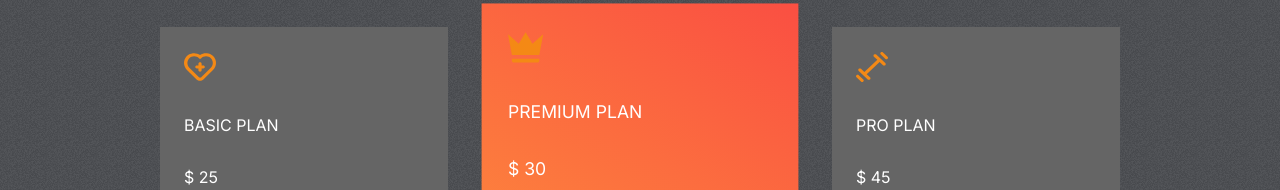
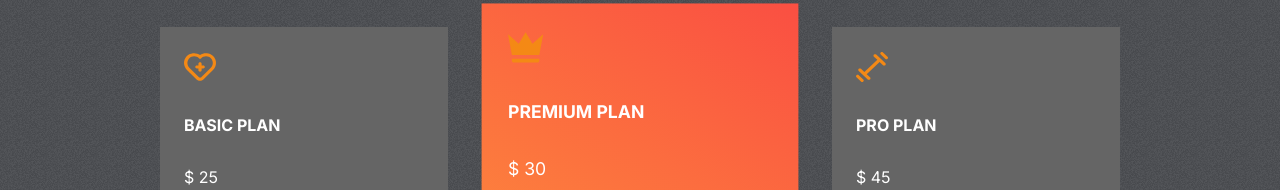
Before and after one commit to pallab17/Fithelp.o, a React (Create React App) app: page / in a window 1280 px wide. Shown: the part 1995-2185 px from the top of the page. Built offline with nearby package versions, Linux system fonts and the light colour scheme.

Commit message:
files updated

```diff
--- a/src/components/Plans/Plans.css
+++ b/src/components/Plans/Plans.css
@@ -33,3 +33,7 @@
     width: 2rem;
     height: 2rem;
 }
+.plan>:nth-child(2){
+    font-size: 1rem;
+    font-weight: bold;
+}
```
